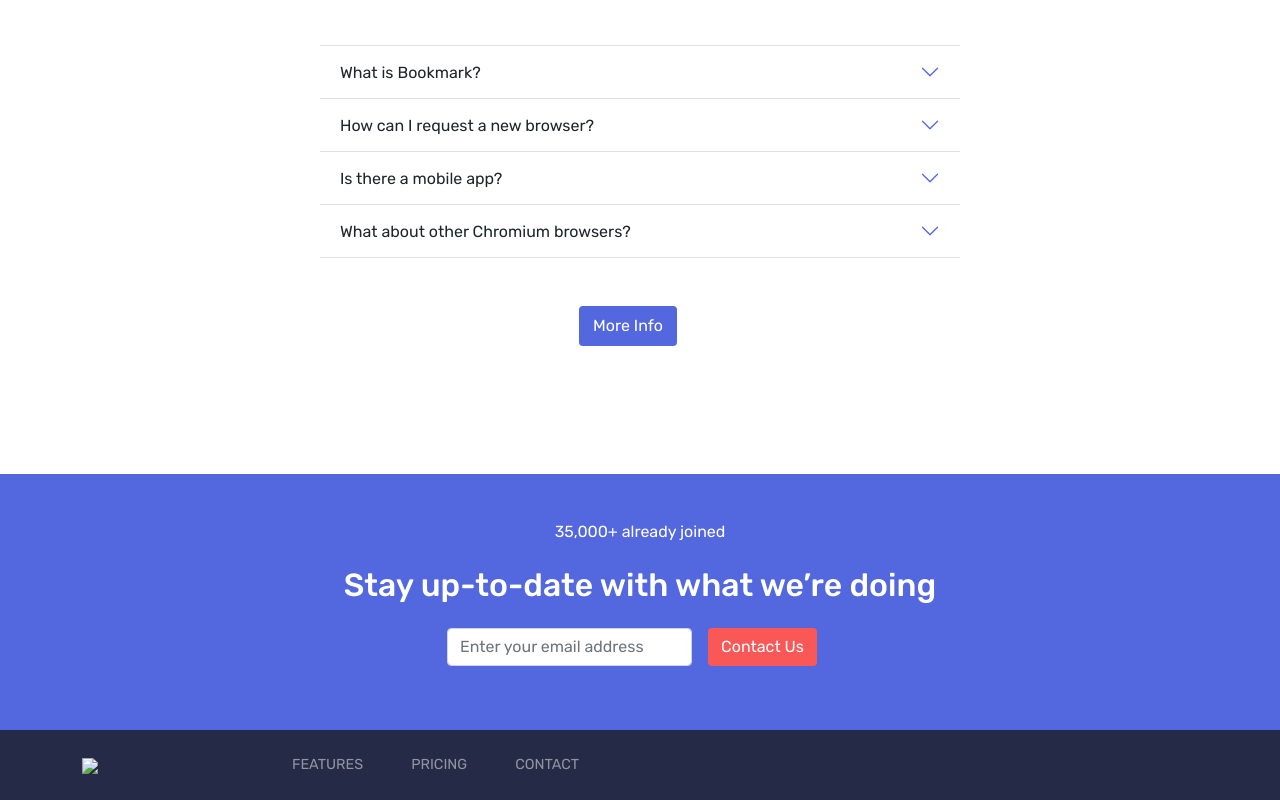
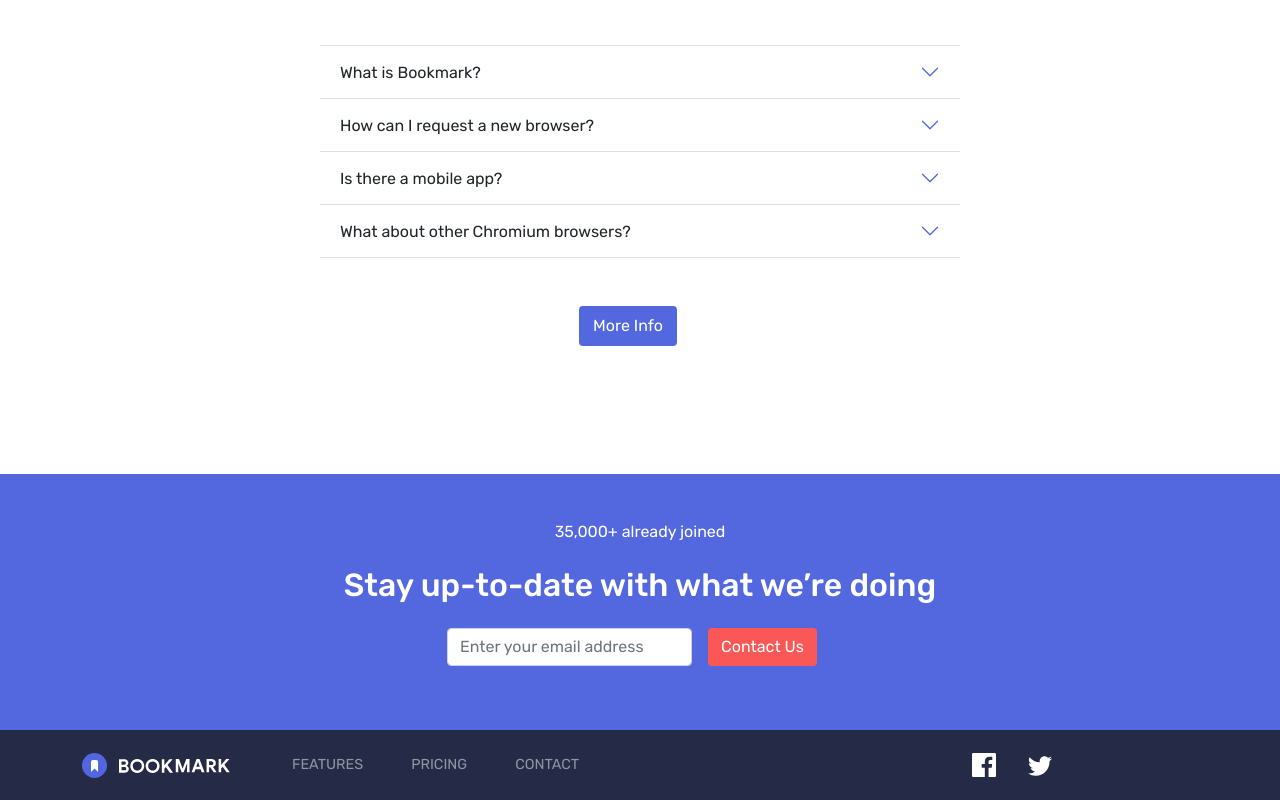
Before and after one commit to ccna35/bookmark-landing-page-master, a website: page index.html in a window 1280 px wide. Shown: the part 2120-2920 px from the top of the page. Drawn offline with nearby package versions, Linux system fonts and the light colour scheme; files that its build step writes are made by us from their sources; the site is published under a folder, as on GitHub Pages, so addresses that start at the root find nothing.

Commit message:
first commit

```diff
--- a/index.html
+++ b/index.html
@@ -519,7 +519,7 @@
             "
           >
             <div class="col-12 col-md-2 footer__logo">
-              <img class="" src="/sass/images/logo-bookmark-footer.svg" />
+              <img class="" src="./sass/images/logo-bookmark-footer.svg" />
             </div>
             <ul class="nav col-12 col-md-6">
               <li class="nav-item">
@@ -556,9 +556,11 @@
               "
             >
               <a href="#"
-                ><img src="/sass/images/icon-facebook.svg" alt=""
+                ><img src="./sass/images/icon-facebook.svg" alt=""
               /></a>
-              <a href="#"><img src="/sass/images/icon-twitter.svg" alt="" /></a>
+              <a href="#"
+                ><img src="./sass/images/icon-twitter.svg" alt=""
+              /></a>
             </div>
           </footer>
         </div>
```
